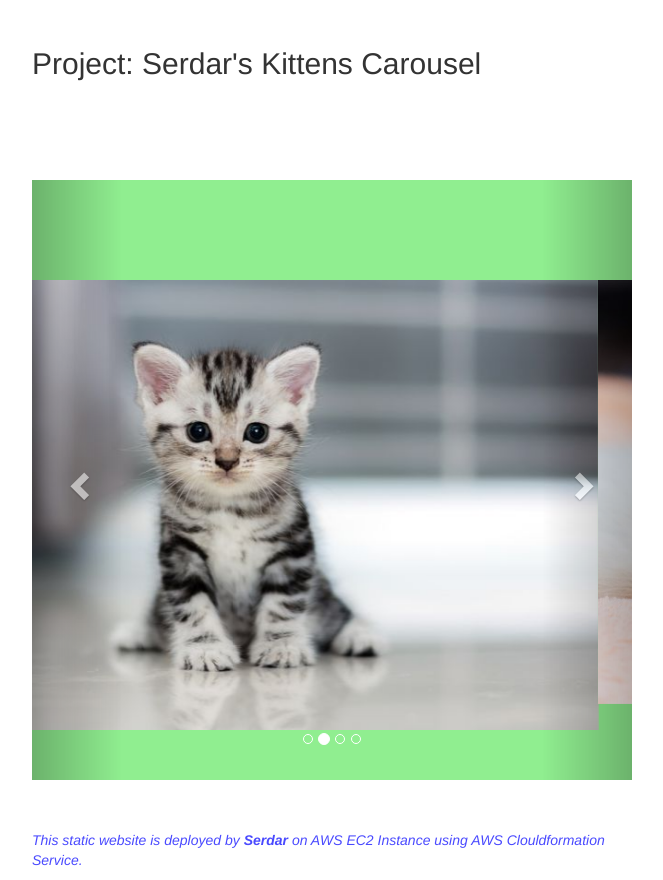
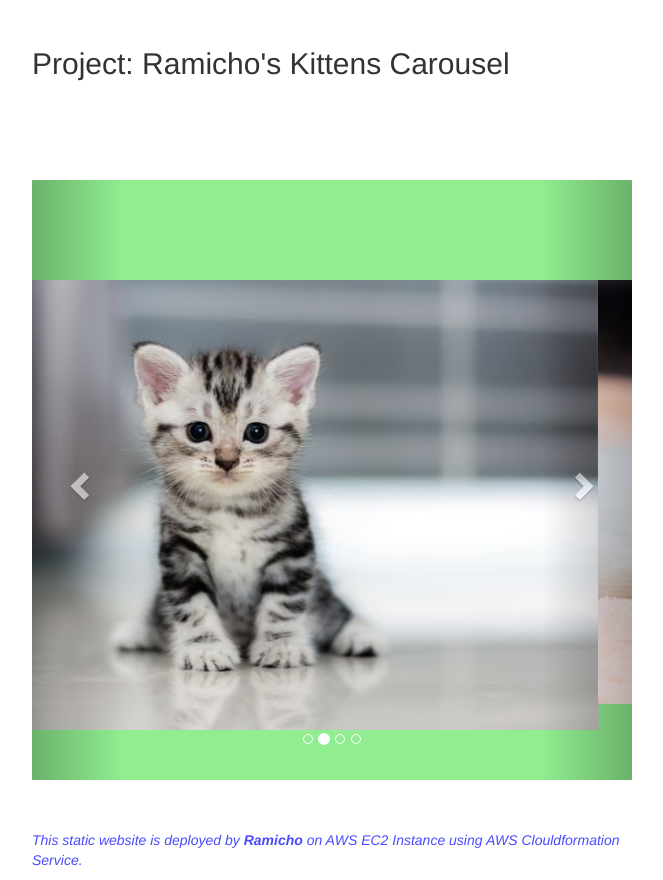
Before and after one commit to Ramicho/my-projects, a plain HTML site: page Project-101-kittens-carousel-static-website-ec2/static-web/index.html in a window 1280 px wide. Shown: the part 403-1283 px from the top of the page, without its empty margins (308-971 px from the left). Drawn offline with nearby package versions, Linux system fonts and the light colour scheme.

Commit message:
my-project added

```diff
--- a/Project-101-kittens-carousel-static-website-ec2/static-web/index.html
+++ b/Project-101-kittens-carousel-static-website-ec2/static-web/index.html
@@ -45,7 +45,7 @@
 
   <div><img src="https://clarusway.com/wp-content/uploads/2020/06/clarusway_logo.png" /></div>
 
-  <h2> Project: Serdar's Kittens Carousel</h2>
+  <h2> Project: Ramicho's Kittens Carousel</h2>
 
   <div id="myCarousel" class="carousel slide" data-ride="carousel">
     <!-- Indicators -->
@@ -84,7 +84,7 @@
   </div>
 
 
-  <p class="footnote"><i>This static website is deployed by <b> Serdar </b> on AWS EC2 Instance using AWS
+  <p class="footnote"><i>This static website is deployed by <b> Ramicho </b> on AWS EC2 Instance using AWS
       Clouldformation Service.</i></p>
 </body>
 
```
Also changed, not shown: 1 other file.
